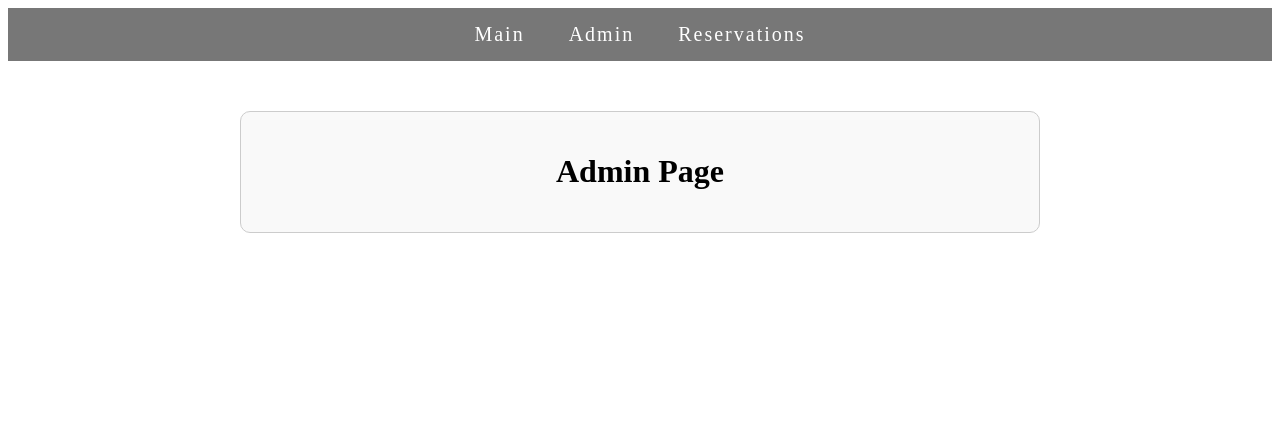
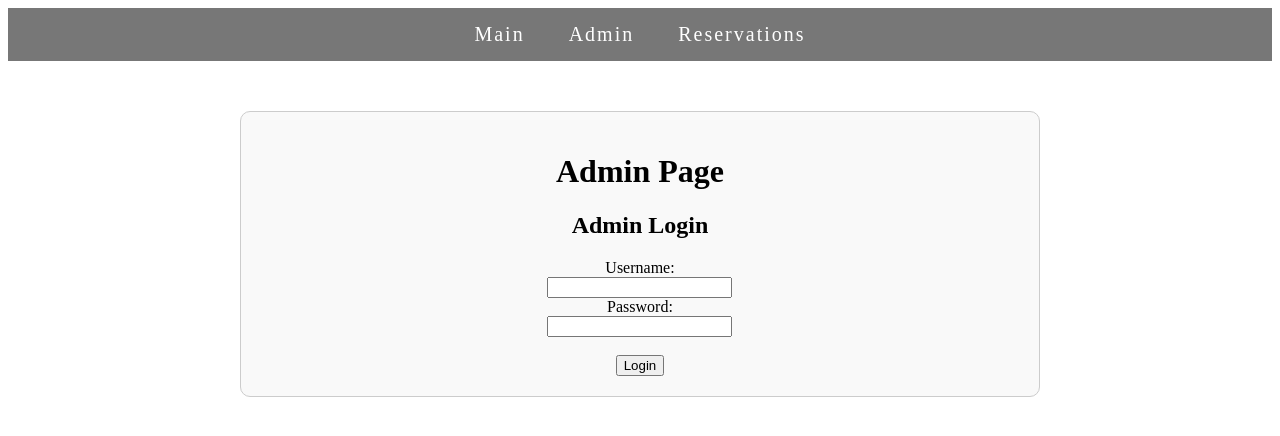
Before and after one commit to ckirbyco/FinalProject, a Flask app: page /admin in a window 1280 px wide. Shown: the top 436 px of the page. Run offline with Flask 3, Linux system fonts and the light colour scheme.

Commit message:
Update admin.html
Adding in log in function in the admin.html flask template. Here the user can log in as the admin. The seating chart needs to be added

```diff
--- a/FinalProject/templates/admin.html
+++ b/FinalProject/templates/admin.html
@@ -7,6 +7,22 @@
 {% block content %}
     <h1>Admin Page</h1>
 
+    {% if authenticated %}
+        <h2>Welcome, {{ username }}!</h2>
 
+        <p>Logged in as user. Now need to display seating chart.</p>
 
+    {% else %}
+        <h2>Admin Login</h2>
+        {% if error %}
+        <p style="color: red;">{{ error }}</p>
+        {% endif %}
+        <form action="/admin" method="post">
+            <label for="username">Username:</label><br>
+            <input type="text" id="username" name="username"><br>
+            <label for="password">Password:</label><br>
+            <input type="password" id="password" name="password"><br><br>
+            <input type="submit" value="Login">
+        </form>
+    {% endif %}
 {% endblock %}
```
